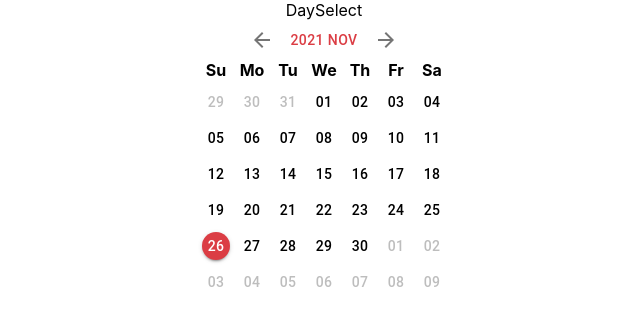
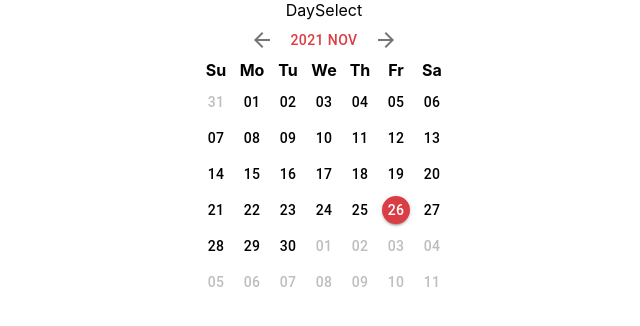
Before and after one commit to JosephT5566/trend_pre_work, a React (Create React App) app: page / in a window 1280 px wide. Shown: the top 326 px of the page, without its empty margins (316-956 px from the left). Built offline with nearby package versions, Linux system fonts and the light colour scheme.

Commit message:
fix bug of get weekday method

```diff
--- a/src/components/Calender.tsx
+++ b/src/components/Calender.tsx
@@ -87,18 +87,13 @@ type IYearButton = IButton & {
 const getWeekday = (date: Moment): number => {
 	const year = date.year();
 	const month = date.month();
-	const day = date.day();
+	const day = date.date();
 
 	const initDay = CENTURIES_TABLE[Math.floor(year / 100)];
 	const monthBias = MONTH_TABLE[month].bias(year);
 
-	if (initDay !== undefined) {
-		const weekday =
-			(initDay + (year % 100) + Math.floor((year % 100) / 4) + monthBias + day) % 7;
-		// console.log(date.weekday());
-		return weekday;
-	}
-	return 0;
+	const weekday = (initDay + (year % 100) + Math.floor((year % 100) / 4) + monthBias + day) % 7;
+	return weekday;
 };
 
 const getNextMonth = (month: number) => {
@@ -193,11 +188,11 @@ const DaySelector = (props: {
 	}, [daysArray]);
 
 	useEffect(() => {
-		const firstDay = moment(`${year}/${month}/1`);
+		const firstDay = moment(`${year}/${month + 1}/1`);
 		const weekdayOfFirst = getWeekday(firstDay);
 		setDaysArray(
 			daysOfMonth.map((_, index) => {
-				const dayIndex = index - weekdayOfFirst;
+				const dayIndex = index + 1 - weekdayOfFirst;
 				const monthDetail = MONTH_TABLE[month];
 
 				let date: Moment;
--- a/src/constant/static.ts
+++ b/src/constant/static.ts
@@ -41,5 +41,5 @@ export const MONTH_TABLE: Record<number, IMonthDetail> = {
 	8: { bias: () => 5, label: 'Sep', days: () => 30 },
 	9: { bias: () => 0, label: 'Oct', days: () => 31 },
 	10: { bias: () => 3, label: 'Nov', days: () => 30 },
-	11: { bias: () => 6, label: 'Dec', days: () => 31 },
+	11: { bias: () => 5, label: 'Dec', days: () => 31 },
 };
```
